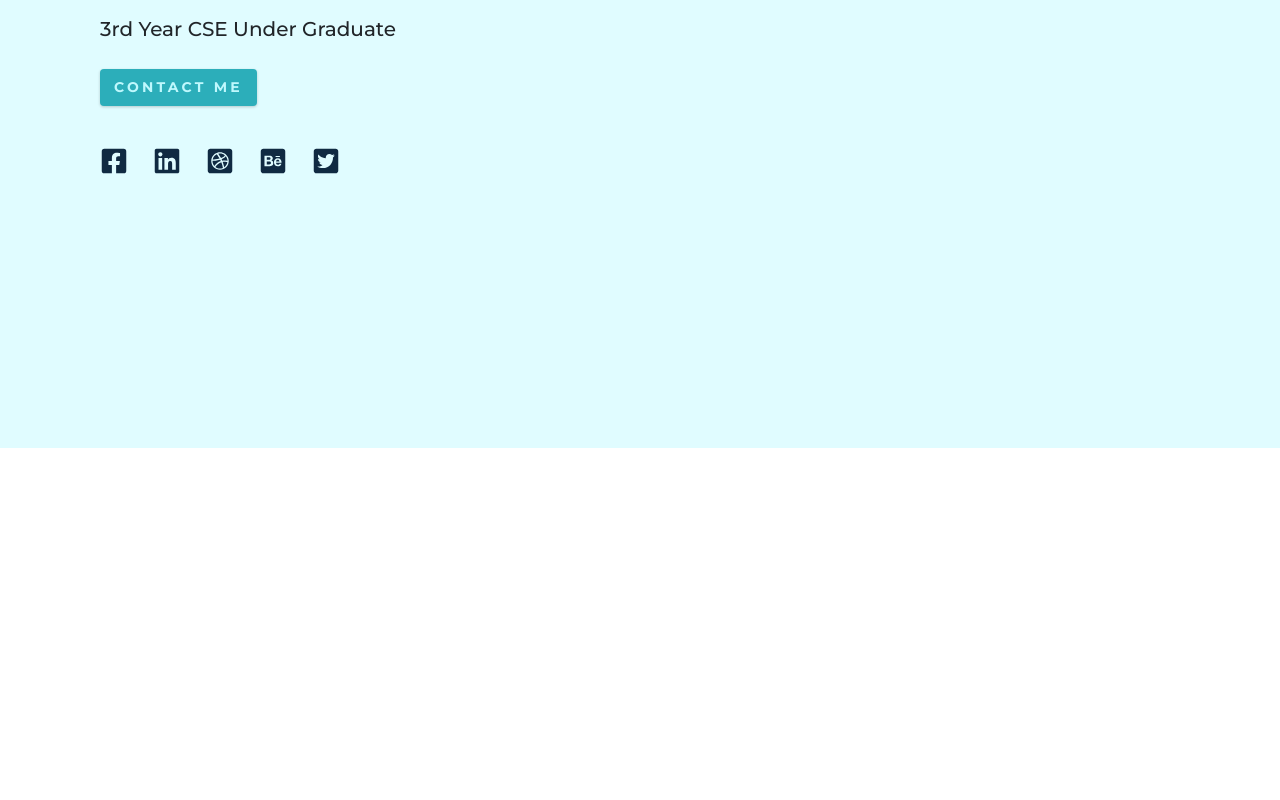
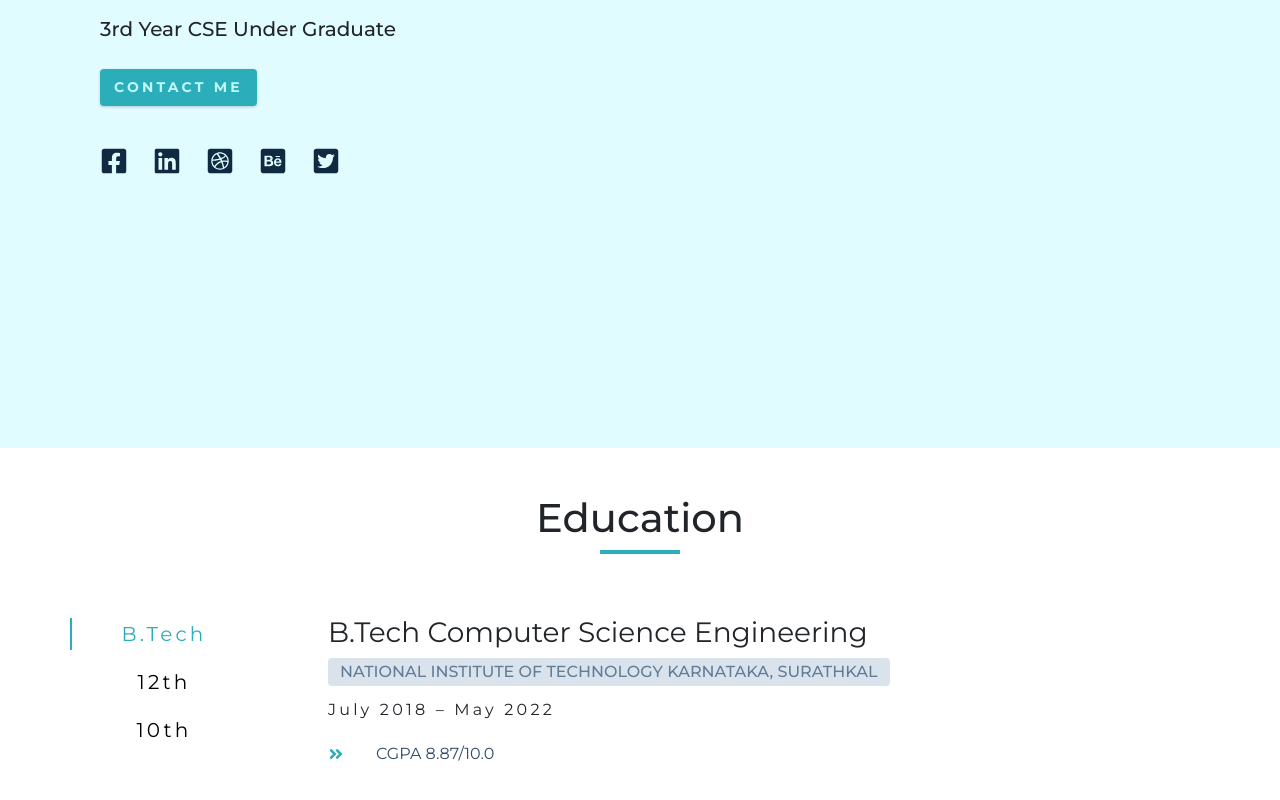
Before and after one commit to Omanshu840/Portfolio, a React (Create React App) app: page / in a window 1280 px wide. Shown: the part 352-1152 px from the top of the page. Before the commit the page ends 800 px from the top, so only its background shows below. Built offline with nearby package versions, Linux system fonts and the light colour scheme.

Commit message:
Education

```diff
--- a/src/App.js
+++ b/src/App.js
@@ -2,6 +2,7 @@ import React from 'react';
 import Navbar from './components/Navbar'
 import Sidebar from './components/Sidebar'
 import Hero from './components/Hero'
+import Education from './components/Education'
 
 const App = () => {
 
@@ -15,6 +16,7 @@ const App = () => {
       <Navbar toggleSidebar={toggleSidebar} />
       <Sidebar isOpen={isOpen} toggleSidebar={toggleSidebar} />
       <Hero/>
+      <Education/>
     </>
   );
 }
--- /dev/null
+++ b/src/components/Education.js
@@ -0,0 +1,72 @@
+import React from "react"
+import { FaAngleDoubleRight } from "react-icons/fa"
+
+const data = [
+    {
+      id: 1,
+      institute: "National Institute of Technology Karnataka, Surathkal",
+      degree: "B.Tech Computer Science Engineering",
+      grade: "CGPA 8.87/10.0",
+      time: "July 2018 – May 2022",
+      tab: "B.Tech"
+    },
+    {
+        id: 2,
+        institute: "Jankidevi Public School",
+        degree: "CBSE 12th Boards",
+        grade: "92.8%",
+        time: "March 2018",
+        tab: "12th"
+    },
+    {
+        id: 3,
+        institute: "Jankidevi Public School",
+        degree: "CBSE 10th Boards",
+        grade: "CGPA 9.2/10.0",
+        time: "March 2016",
+        tab: "10th"
+    },
+
+  ]
+
+const Education = () => {
+
+    const [value, setValue] = React.useState(0)
+    const { institute, degree, grade, time} = data[value]
+
+    return (
+        <div className="section education">
+            <div className="section-title">
+                <h2>Education</h2>
+                <div className="underline"></div>
+            </div>
+            <div className="edu-container">
+                <div className="btn-container">
+                    {data.map((item, index) => {
+                        return (
+                        <button
+                            key={item.id}
+                            className={`edu-btn ${index === value && "active-btn"}`}
+                            onClick={() => setValue(index)}
+                        >
+                            {item.tab}
+                        </button>
+                        )
+                    })}
+                </div>
+                <div className="edu-info">
+                <h3>{degree}</h3>
+                <h4>{institute}</h4>
+                <p className="edu-date">{time}</p>
+                <div className="edu-desc">
+                    <FaAngleDoubleRight className="edu-icon"></FaAngleDoubleRight>
+                    <p>{grade}</p>
+                </div>
+            </div>
+            </div>
+
+        </div>
+    )
+}
+
+export default Education;
--- a/src/components/Hero.js
+++ b/src/components/Hero.js
@@ -1,5 +1,5 @@
 import React from "react"
-import { Container, Row } from "reactstrap";
+import { Container} from "reactstrap";
 import SocialLinks from "../constants/socialLinks"
 
 const Hero = () => {
--- a/src/components/Navbar.js
+++ b/src/components/Navbar.js
@@ -1,6 +1,5 @@
 import React from "react"
 import { FaAlignRight } from "react-icons/fa"
-import { Container, Row } from "reactstrap"
 import PageLinks from '../constants/links'
 
 const Navbar = ({ toggleSidebar }) => {
--- a/src/css/main.css
+++ b/src/css/main.css
@@ -119,7 +119,19 @@ p {
   width: 5rem;
   height: 0.25rem;
   margin-bottom: 1.25rem;
-  background: #2caeba;
+  background: var(--clr-primary-5);
+  margin-left: auto;
+  margin-right: auto;
+}
+
+.section-title {
+  margin-bottom: 4rem;
+  text-align: center;
+}
+
+.section {
+  padding-top: 50px;
+  padding-bottom: 50px;
 }
 
 /* social links */
@@ -374,10 +386,104 @@ Hero Section
   background: var(--clr-primary-10);
 }
 
-.hero-text {
-
-}
-
 .hero .btn {
   margin-top: 1.25rem;
 }
+
+.hero .underline {
+  margin-bottom: 1.25rem;
+  margin-left: 0;
+  margin-right: 0;
+}
+
+/*
+===============
+Education Section
+===============
+*/
+
+.edu-container {
+  width: 80vw;
+  margin: 0 auto;
+  max-width: var(--max-width);
+}
+
+
+.btn-container {
+  display: flex;
+  flex-direction: row;
+  justify-content: center;
+  margin-bottom: 4rem;
+}
+
+.edu-btn {
+  background: transparent;
+  border-color: transparent;
+  text-transform: capitalize;
+  font-size: 1.25rem;
+  letter-spacing: var(--spacing);
+  margin: 0 0.5rem;
+  transition: var(--transition);
+  cursor: pointer;
+  padding: 0.25rem 0;
+  line-height: 1;
+}
+.edu-btn:hover {
+  color: var(--clr-primary-5);
+  box-shadow: 0 2px var(--clr-primary-5);
+}
+
+.active-btn {
+  color: var(--clr-primary-5);
+  box-shadow: 0 2px var(--clr-primary-5);
+}
+
+.edu-info h3 {
+  font-weight: 400;
+}
+.edu-info h4 {
+  text-transform: uppercase;
+  color: var(--clr-grey-5);
+  background: var(--clr-grey-9);
+  display: inline-block;
+  padding: 0.375rem 0.75rem;
+  border-radius: var(--radius);
+}
+.edu-date {
+  letter-spacing: var(--spacing);
+}
+.edu-desc {
+  display: grid;
+  grid-template-columns: auto 1fr;
+  column-gap: 2rem;
+  align-items: center;
+  margin-bottom: 1.25rem;
+}
+.edu-desc p {
+  margin-bottom: 0;
+  color: var(--clr-grey-3);
+}
+.edu-icon {
+  color: var(--clr-primary-5);
+}
+@media screen and (min-width: 992px) {
+  .edu-container {
+    width: 90vw;
+    display: grid;
+    grid-template-columns: 200px 1fr;
+    column-gap: 4rem;
+  }
+  .btn-container {
+    flex-direction: column;
+    justify-content: flex-start;
+  }
+  .edu-btn {
+    margin-bottom: 1rem;
+  }
+  .active-btn {
+    box-shadow: -2px 0 var(--clr-primary-5);
+  }
+  .edu-btn:hover {
+    box-shadow: -2px 0 var(--clr-primary-5);
+  }
+}
```
